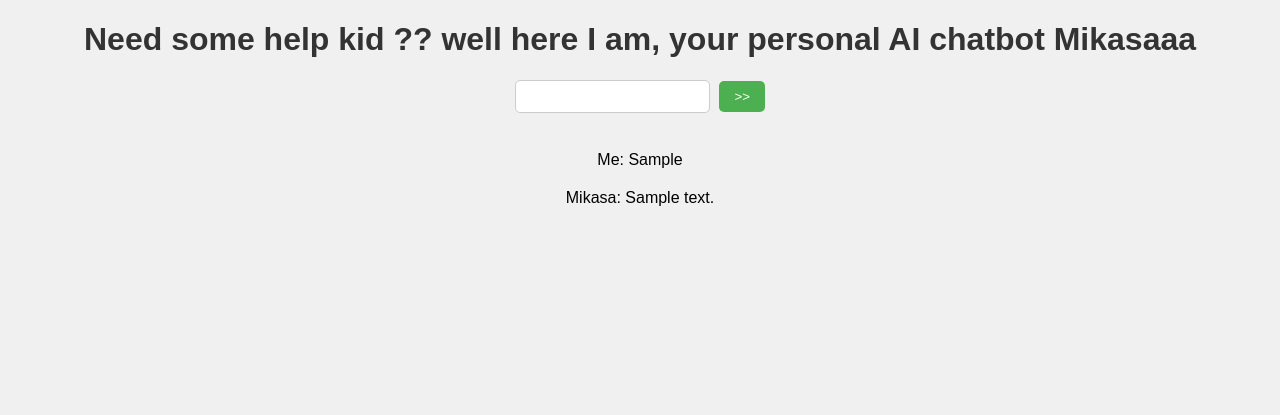
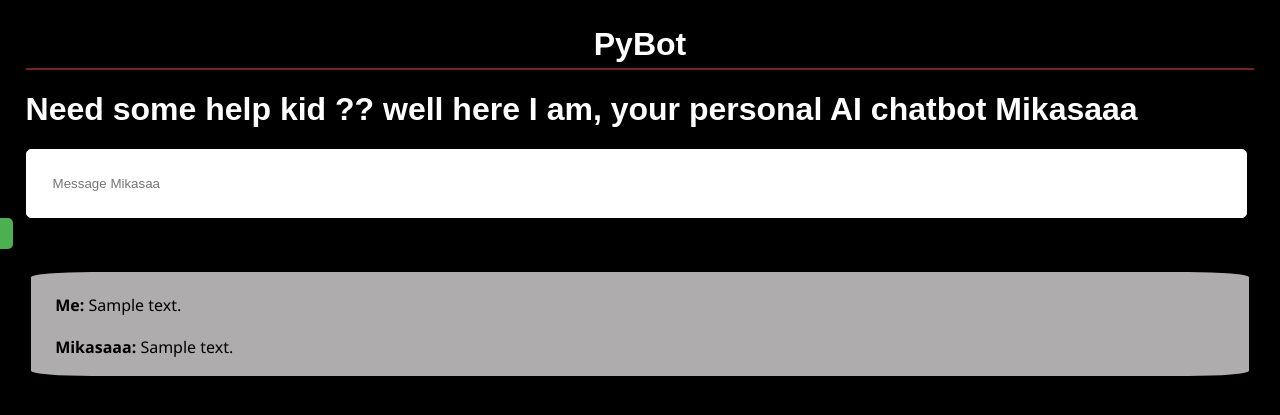
Before and after one commit to irohanrajput/pybot, a Flask app: template templates/index.html in a window 1280 px wide. Shown: the top 415 px of the page. Run offline with Flask 3, Linux system fonts and the light colour scheme; the template is opened without the code that fills it: most values are stand-ins (such as "Sample title", 1, 10 or a date in 2020); parts of the project's set-up code (start-up, migrations or seed data) failed here and were passed over.

Commit message:
changed some logics, and added css.

```diff
--- a/main.py
+++ b/main.py
@@ -2,9 +2,10 @@ from flask import Flask, render_template, request
 import openai
 import json
 
-with open('/path/to/apikey.json') as f:
-    api_key = json.load(f)['api_key']
-#create a file called 'apikey.json' in your root direvtory and add your api key in it
+with open('apikey.json') as f:
+    api_key = json.load(f)['key']
+
+#create a file 'apikey.json' in the root dir and add  api key in it
 #Sample: {"key": "YOUR_API_KEY_HERE"}
 #sayonarraaaa
 
@@ -12,26 +13,32 @@ openai.api_key = api_key
 
 app = Flask(__name__)
 
+chat_history = []
+
 @app.route("/")
 def home():
-    return render_template("index.html")
+    return render_template("index.html", chat_history=chat_history)
 
 @app.route("/get_response", methods=["POST"])
 def get_response():
+
     user_prompt = request.form["user_input"]
     prompt_to_be_sent = f"You: {user_prompt}\nAssistant: "
-
 
     response = openai.completions.create(
         model="gpt-3.5-turbo-instruct",
             prompt=prompt_to_be_sent,
             max_tokens=100,
-            temperature=0
+            temperature=0.7
             )
-
     assistant_response = response.choices[0].text.strip()
 
-    return render_template("index.html", user_prompt=user_prompt, response_text=assistant_response)
+    chat_history.append({"user_text":user_prompt, "response_text": assistant_response})
+    chat_history.reverse()  # Reverse the order of elements in chat_history
+
+
+
+    return render_template("index.html", chat_history=chat_history)
 
 if __name__ == "__main__":
     app.run(debug=True)
--- a/templates/index.html
+++ b/templates/index.html
@@ -1,30 +1,32 @@
 <!DOCTYPE html>
 <html>
+
 <head>
     <title>Pybot</title>
 </head>
 <style>
     body {
         font-family: Arial, sans-serif;
-        background-color: #f0f0f0;
-        margin: 0;
-        padding: 0;
+        background-color: #000000;
+        margin: auto;
+        margin: 2%;
     }
 
     h1 {
-        color: #333;
-        text-align: center;
+        color: #ffffff;
+        text-align: left;
     }
 
     form {
-        text-align: center;
+        text-align: left;
     }
 
     input[type="text"] {
-        padding: 8px;
-        border: 1px solid #ccc;
+        padding: 26px;
+        border: 1px solid #ffffff;
         border-radius: 5px;
         margin-right: 5px;
+        width: 95%;
     }
 
     button {
@@ -41,7 +43,7 @@
     }
 
     p {
-        text-align: center;
+        text-align: left;
         margin-top: 20px;
     }
 
@@ -56,15 +58,54 @@
         }
     }
 
+    .textbox-class {
+        text-align: bottom;
+        margin-top: 20px;
+        position: sticky;
+        bottom: 24px;
+
+    }
+
+    .chat_history-class {
+        margin-top: 20px;
+        background-color: #aeacac;
+        margin: 5px;
+        padding-inline: 2%;
+        padding-block: 2px;
+        border-radius: 5%;
+        font-family: 'Segoe UI', Tahoma, Geneva, Verdana, sans-serif;
+    }
+    #button{
+        padding: 8px 15px;
+       margin-left: -58px;
+    }
+    .heading-class{
+        text-align: center;
+        border-bottom: #752424 2px solid;
+        padding-bottom: 5px;
+    }
+
 </style>
+
 <body>
+    <h1 class="heading-class">PyBot</h1>
     <h1>Need some help kid ?? well here I am, your personal AI chatbot Mikasaaa</h1>
-    <form method="POST" action="/get_response">
-        <input type="text" name="user_input" >
-        <button type="submit">>></button>
-    </form>
+
+    <div class="textbox-class">
+        <form method="POST" action="/get_response">
+            <input type="text" name="user_input" placeholder="Message Mikasaa">
+            <button id="button" type="submit">>></button>
+        </form>
+    </div>
+
     <br>
-    <p>Me: {{ user_prompt  }}</p>
-    <p>Mikasa: {{ response_text }}</p>
+
+    {% for instance in chat_history %}
+    <div class="chat_history-class">
+        <p><strong>Me:</strong> {{ instance.user_text }}</p>
+        <p><strong>Mikasaaa:</strong> {{ instance.response_text }}</p>
+    </div>
+    {% endfor %}
 </body>
+
 </html>
```
